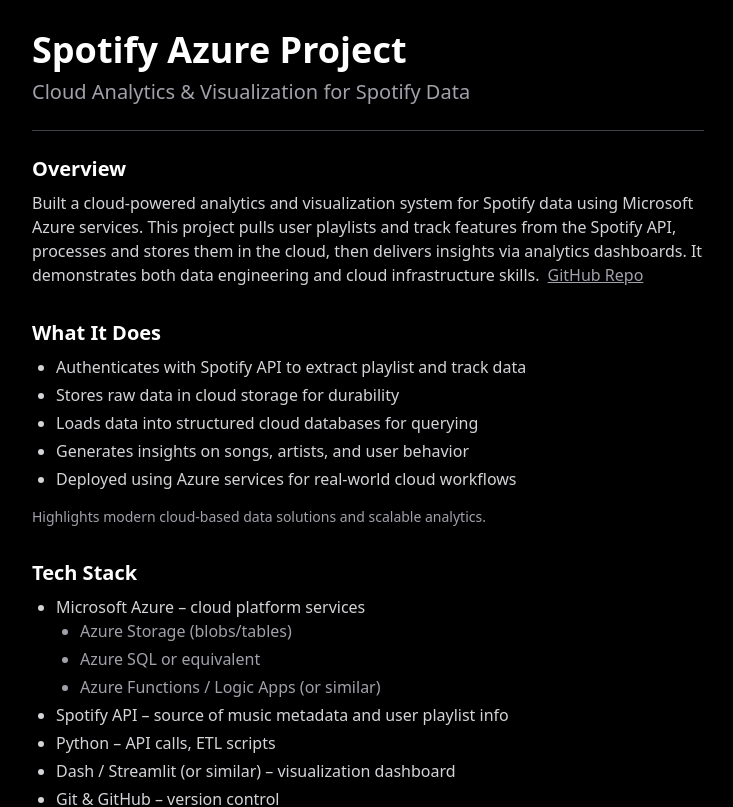
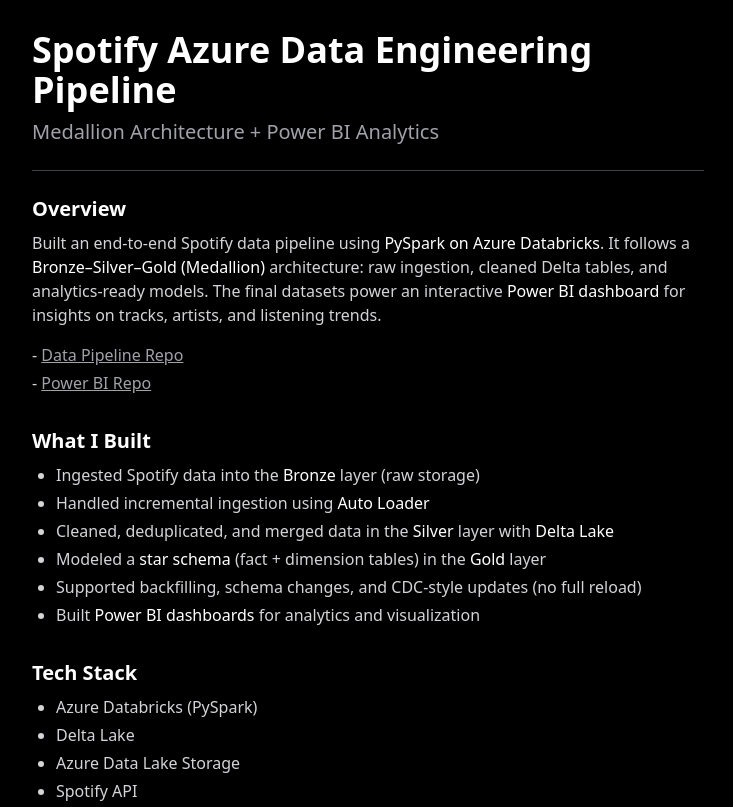
Before and after one commit to ayoqill/aqilaimanportfolio, a Next.js app: page /projects/2 in a window 1280 px wide. Shown: the part 322-1129 px from the top of the page, without its empty margins (272-1005 px from the left). Built offline with nearby package versions, Linux system fonts and the light colour scheme.

Commit message:
update content page 3 and 2

```diff
--- a/src/app/projects/2/page.tsx
+++ b/src/app/projects/2/page.tsx
@@ -10,60 +10,103 @@
         <div className="mb-8 w-full flex justify-center">
           <img
             src="/images/2.avif"
-            alt="Project 2 Preview"
+            alt="Spotify Azure Project Preview"
             className="rounded-xl shadow-lg max-h-64 object-cover w-full"
           />
         </div>
-        <h1 className="text-3xl sm:text-4xl font-bold mb-2">Spotify Azure Project</h1>
-        <h2 className="text-lg sm:text-xl font-medium mb-6 text-zinc-400">Cloud Analytics & Visualization for Spotify Data</h2>
+
+        <h1 className="text-3xl sm:text-4xl font-bold mb-2">
+          Spotify Azure Data Engineering Pipeline
+        </h1>
+        <h2 className="text-lg sm:text-xl font-medium mb-6 text-zinc-400">
+          Medallion Architecture + Power BI Analytics
+        </h2>
+
         <hr className="my-6 border-zinc-700" />
+
         <section className="mb-8">
           <h3 className="text-xl font-semibold mb-2">Overview</h3>
           <p className="mb-4 text-zinc-300">
-            Built a cloud-powered analytics and visualization system for Spotify data using Microsoft Azure services. This project pulls user playlists and track features from the Spotify API, processes and stores them in the cloud, then delivers insights via analytics dashboards. It demonstrates both data engineering and cloud infrastructure skills.
-            <a href="https://github.com/ayoqill/SpotifyAzureProject" target="_blank" rel="noopener noreferrer" className="text-zinc-400 underline ml-2">GitHub Repo</a>
+            Built an end-to-end Spotify data pipeline using <span className="text-white">PySpark on Azure Databricks</span>.
+            It follows a <span className="text-white">Bronze–Silver–Gold (Medallion)</span> architecture: raw ingestion,
+            cleaned Delta tables, and analytics-ready models. The final datasets power an interactive{" "}
+            <span className="text-white">Power BI dashboard</span> for insights on tracks, artists, and listening trends.
+            <br />
+            <div className="mt-4 space-y-1">
+              <div>
+                - <a
+                  href="https://github.com/ayoqill/SpotifyAzureProject"
+                  target="_blank"
+                  rel="noopener noreferrer"
+                  className="text-zinc-400 underline hover:text-white transition"
+                >
+                  Data Pipeline Repo
+                </a>
+              </div>
+              <div>
+                - <a
+                  href="https://github.com/ayoqill/Spotify-PowerBI-Dashboard"
+                  target="_blank"
+                  rel="noopener noreferrer"
+                  className="text-zinc-400 underline hover:text-white transition"
+                >
+                  Power BI Repo
+                </a>
+              </div>
+            </div>
           </p>
         </section>
+
         <section className="mb-8">
-          <h3 className="text-xl font-semibold mb-2">What It Does</h3>
+          <h3 className="text-xl font-semibold mb-2">What I Built</h3>
           <ul className="list-disc pl-6 text-zinc-300 space-y-1">
-            <li>Authenticates with Spotify API to extract playlist and track data</li>
-            <li>Stores raw data in cloud storage for durability</li>
-            <li>Loads data into structured cloud databases for querying</li>
-            <li>Generates insights on songs, artists, and user behavior</li>
-            <li>Deployed using Azure services for real-world cloud workflows</li>
+            <li>Ingested Spotify data into the <span className="text-white">Bronze</span> layer (raw storage)</li>
+            <li>Handled incremental ingestion using <span className="text-white">Auto Loader</span></li>
+            <li>Cleaned, deduplicated, and merged data in the <span className="text-white">Silver</span> layer with <span className="text-white">Delta Lake</span></li>
+            <li>Modeled a <span className="text-white">star schema</span> (fact + dimension tables) in the <span className="text-white">Gold</span> layer</li>
+            <li>Supported backfilling, schema changes, and CDC-style updates (no full reload)</li>
+            <li>Built <span className="text-white">Power BI dashboards</span> for analytics and visualization</li>
           </ul>
-          <p className="mt-4 text-zinc-400 text-sm">
-            Highlights modern cloud-based data solutions and scalable analytics.
-          </p>
         </section>
+
         <section className="mb-8">
           <h3 className="text-xl font-semibold mb-2">Tech Stack</h3>
           <ul className="list-disc pl-6 text-zinc-300 space-y-1">
-            <li>Microsoft Azure – cloud platform services
-              <ul className="list-disc pl-6 text-zinc-400 space-y-1">
-                <li>Azure Storage (blobs/tables)</li>
-                <li>Azure SQL or equivalent</li>
-                <li>Azure Functions / Logic Apps (or similar)</li>
-              </ul>
-            </li>
-            <li>Spotify API – source of music metadata and user playlist info</li>
-            <li>Python – API calls, ETL scripts</li>
-            <li>Dash / Streamlit (or similar) – visualization dashboard</li>
-            <li>Git & GitHub – version control</li>
+            <li>Azure Databricks (PySpark)</li>
+            <li>Delta Lake</li>
+            <li>Azure Data Lake Storage</li>
+            <li>Spotify API</li>
+            <li>Power BI</li>
+            <li>Git & GitHub</li>
           </ul>
         </section>
+
         <hr className="my-8 border-zinc-700" />
+
         {/* Navigation */}
         <nav className="flex justify-between items-center mt-8">
-          <Link href="/" className="text-zinc-400 hover:text-white px-4 py-2 rounded transition">← Home</Link>
+          <Link href="/" className="text-zinc-400 hover:text-white px-4 py-2 rounded transition">
+            ← Home
+          </Link>
           <div className="flex gap-2">
-            <Link href="/projects/1" className="bg-zinc-800 text-zinc-400 hover:text-white px-4 py-2 rounded transition">1</Link>
-            <Link href="/projects/2" className="bg-zinc-800 text-white px-4 py-2 rounded shadow">2</Link>
-            <Link href="/projects/3" className="bg-zinc-800 text-zinc-400 hover:text-white px-4 py-2 rounded transition">3</Link>
-            <Link href="/projects/4" className="bg-zinc-800 text-zinc-400 hover:text-white px-4 py-2 rounded transition">4</Link>
-            <Link href="/projects/5" className="bg-zinc-800 text-zinc-400 hover:text-white px-4 py-2 rounded transition">5</Link>
-            <Link href="/projects/6" className="bg-zinc-800 text-zinc-400 hover:text-white px-4 py-2 rounded transition">6</Link>
+            <Link href="/projects/1" className="bg-zinc-800 text-zinc-400 hover:text-white px-4 py-2 rounded transition">
+              1
+            </Link>
+            <Link href="/projects/2" className="bg-zinc-800 text-white px-4 py-2 rounded shadow">
+              2
+            </Link>
+            <Link href="/projects/3" className="bg-zinc-800 text-zinc-400 hover:text-white px-4 py-2 rounded transition">
+              3
+            </Link>
+            <Link href="/projects/4" className="bg-zinc-800 text-zinc-400 hover:text-white px-4 py-2 rounded transition">
+              4
+            </Link>
+            <Link href="/projects/5" className="bg-zinc-800 text-zinc-400 hover:text-white px-4 py-2 rounded transition">
+              5
+            </Link>
+            <Link href="/projects/6" className="bg-zinc-800 text-zinc-400 hover:text-white px-4 py-2 rounded transition">
+              6
+            </Link>
           </div>
         </nav>
       </div>
--- a/src/app/projects/3/page.tsx
+++ b/src/app/projects/3/page.tsx
@@ -21,6 +21,16 @@
           <h3 className="text-xl font-semibold mb-2">Overview</h3>
           <p className="mb-4 text-zinc-300">
             Built an end-to-end data engineering pipeline to ingest cryptocurrency market data from a public API, transform it through structured layers, and generate analytical metrics using scheduled workflows. The system separates raw data storage from cleaned and derived datasets for reliability and reproducibility.
+            <div className="mt-4">
+              - <a
+                  href="https://github.com/ayoqill/Crypto-data-pipeline"
+                  target="_blank"
+                  rel="noopener noreferrer"
+                  className="text-zinc-400 underline hover:text-white transition"
+                >
+                  Crypto Data Pipeline Repo
+                </a>
+            </div>
           </p>
         </section>
         <section className="mb-8">
@@ -46,7 +56,7 @@
           </ul>
         </section>
         <section className="mb-8">
-          <h3 className="text-xl font-semibold mb-2">Why This Project Stands Out</h3>
+          <h3 className="text-xl font-semibold mb-2">Key Highlights</h3>
           <ul className="list-disc pl-6 text-zinc-300 space-y-1">
             <li>Implements layered data engineering architecture (Bronze/Silver/Gold)</li>
             <li>Demonstrates data orchestration with Airflow</li>
```
